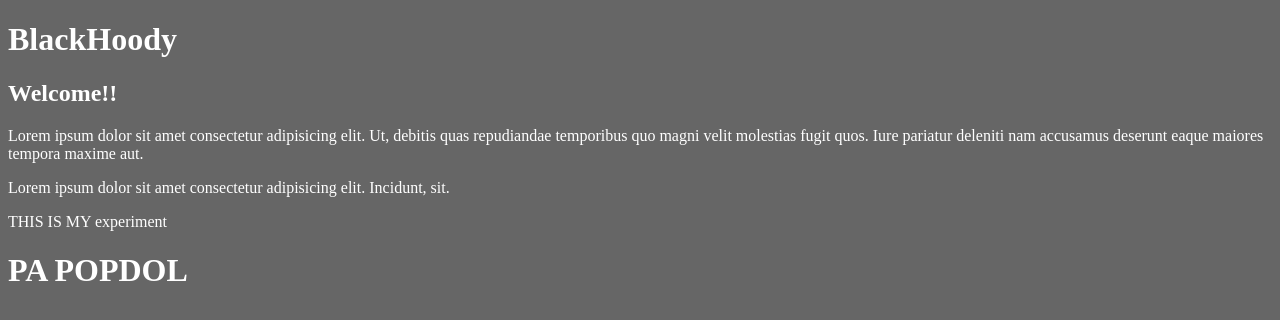
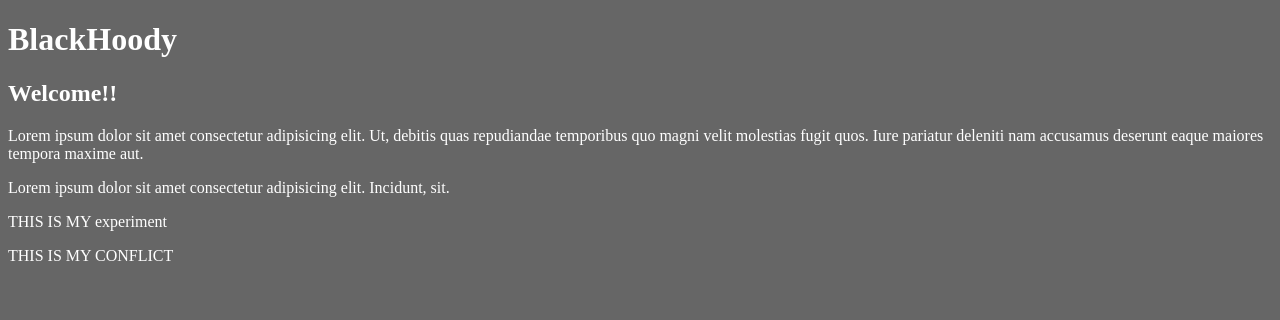
Before and after one commit to Tabique2/new-repository, a plain HTML site: page index.html in a window 1280 px wide. Drawn offline with Linux system fonts and the light colour scheme.

Commit message:
modify test

```diff
--- a/index.html
+++ b/index.html
@@ -26,6 +26,6 @@
         </div>
 
         <p>THIS IS MY experiment</p>
-        <h1>PA POPDOL</h1>
+        <p>THIS IS MY CONFLICT</p>
 </body>
 </html>
```
